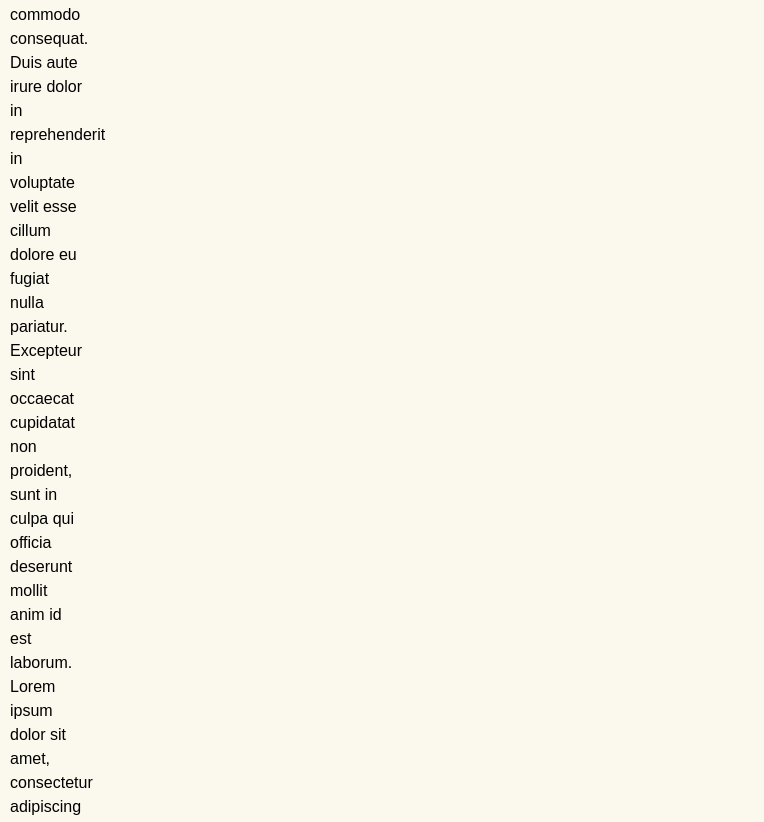
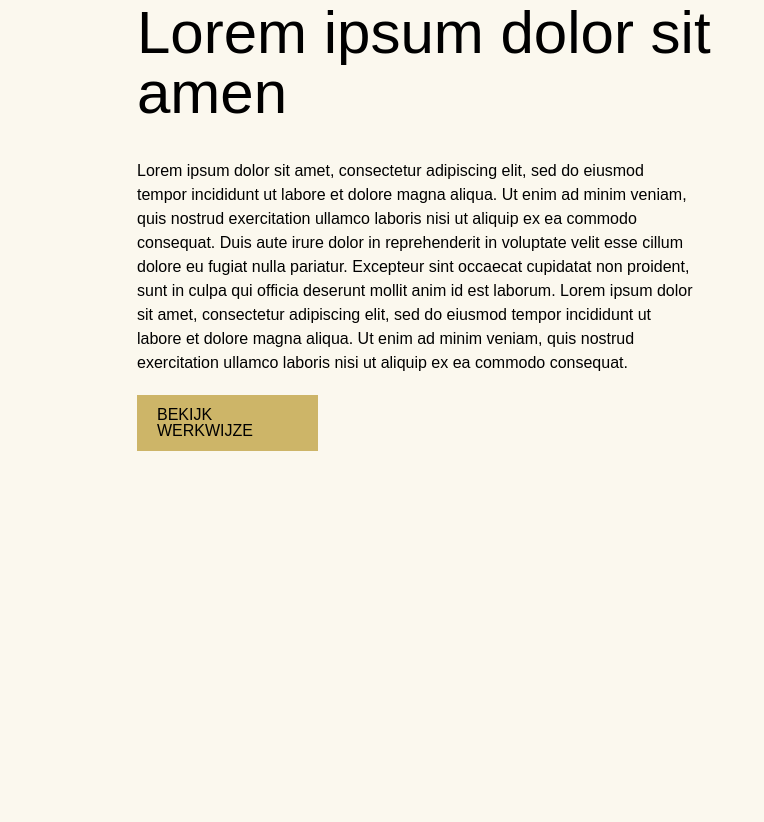
Before and after one commit to IassineIahaia/lightdesigngro, a website: page overview.html in a window 1280 px wide. Shown: the part 1897-2719 px from the top of the page, without its empty margins (0-764 px from the left). After the commit the page ends 2417 px from the top, so only its background shows below. Drawn offline with Linux system fonts and the light colour scheme; a web font is replaced by a local one.

Commit message:
overview pixel perfect

```diff
--- a/sass/partials/_type.scss
+++ b/sass/partials/_type.scss
@@ -57,17 +57,21 @@ p{
 
 .text-container {
     padding: 60px 0;
-    @include breakpoint-desktop-small{
-        padding: 150px 0;
-        @include grid-layout(16, 10px);
+    @include grid-column-start(1);
+    @include grid-layout(12, 10px, 50px);
+    @include grid-column-span(12);
+    @include breakpoint-tablet{
+        @include grid-column-span(20);
+        @include grid-layout(20, 10px);
     }
     h1, h2, h3, h4, h5, h6{
-        @include breakpoint-desktop-small{
-            @include grid-column-start(1);
-            @include grid-column-span(13);
+        @include grid-column-start(2);
+        @include grid-column-span(12);
+        @include breakpoint-tablet{
+            @include grid-column-start(3);
+            @include grid-column-span(11);
         }
     }
-
     p, ul, ol,
     blockquote,
     .embed-container,
@@ -75,8 +79,10 @@ p{
         line-height: rem(24px);
         max-width: 100%;
         margin: 0 rem(5px) rem(20px) 0;
-        @include breakpoint-desktop-small{
-            @include grid-column-start(1);
+        @include grid-column-start(2);
+        @include grid-column-span(11);
+        @include breakpoint-tablet{
+            @include grid-column-start(3);
             @include grid-column-span(9);
         }
         &:last-child{
@@ -131,9 +137,11 @@ p{
         position: relative;
         height: 350px;
         margin: 40px 0 60px 0;
-        @include breakpoint-desktop-small{
+        @include grid-column-start(2);
+        @include grid-column-span(11);
+        @include breakpoint-tablet{
             height: 558px;
-            @include grid-column-start(4);
+            @include grid-column-start(6);
             @include grid-column-span(13);
         }
         >img{
@@ -172,8 +180,10 @@ p{
         border-left: .1rem solid currentColor;
     }
     .body-text-btn{
+        @include grid-column-start(2);
+        @include grid-column-span(5);
         @include breakpoint-tablet{
-            @include grid-column-start(1);
+            @include grid-column-start(3);
             @include grid-column-span(3);
         }
     }
```
Also changed, not shown: style.css, 1 other file.
